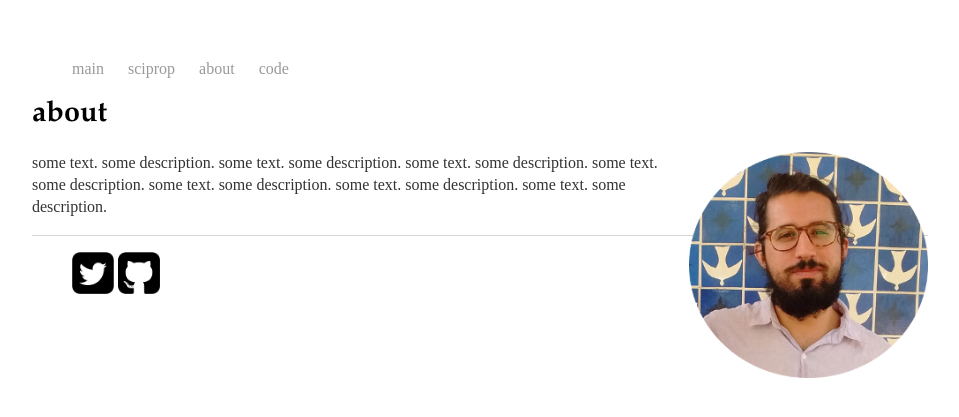
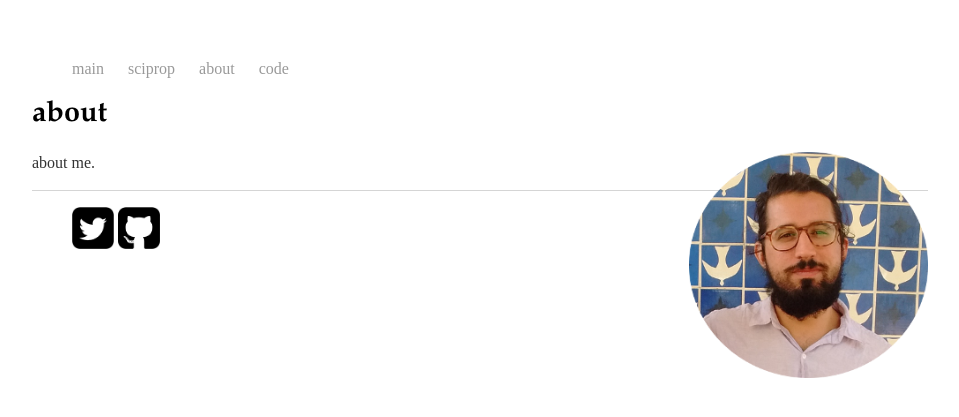
Before and after one commit to caesoma/caesoma.github.io, a Jekyll site: the page built from about/index.html, in a window 1280 px wide. Shown: the top 417 px of the page, without its empty margins (160-1119 px from the left). Built offline with Jekyll 4.4.1, drawn with Linux system fonts in a browser that asks for light colours.

Commit message:
update layout

```diff
--- a/about/index.html
+++ b/about/index.html
@@ -5,18 +5,5 @@ title: about
 <h1>{{ page.title }} </h1>
 
 <p> <img src="/images/me2.png" alt="foto" style="width:239px;height:226px;border:0;", align="right">
-  some text.
-  some description.
-  some text.
-  some description.
-  some text.
-  some description.
-  some text.
-  some description.
-  some text.
-  some description.
-  some text.
-  some description.
-  some text.
-  some description.
+ about me.
 </p>
```
